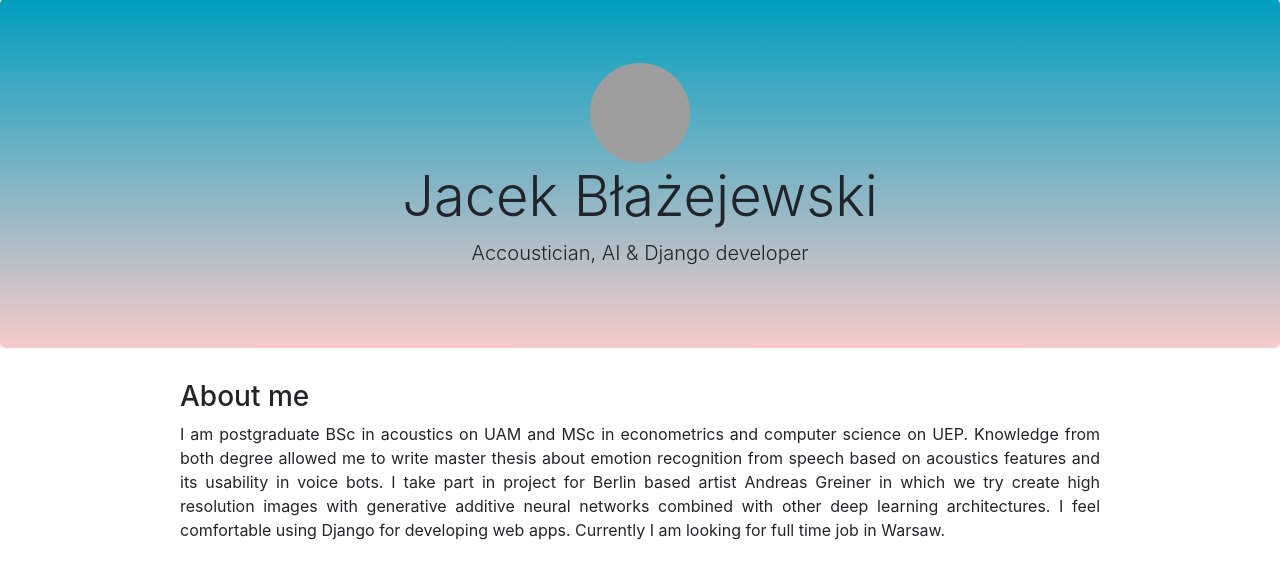
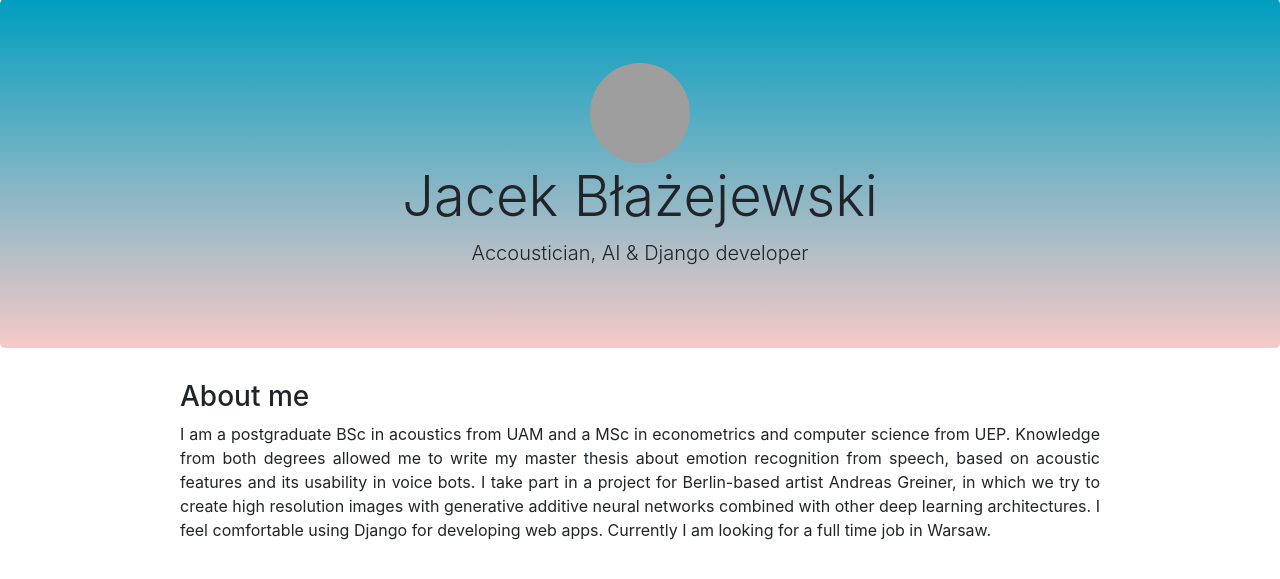
Before and after one commit to jacekblaz/my_website, a Django app: template website/templates/website/index.html in a window 1280 px wide. Shown: the part 57-636 px from the top of the page. Run offline with Django 3.2, Linux system fonts and the light colour scheme; the template is opened without the code that fills it, so the values that code supplies are empty; some libraries are stand-ins or nearby versions; grey boxes are pictures that could not be loaded.

Commit message:
changed front page text

```diff
--- a/website/templates/website/base.html
+++ b/website/templates/website/base.html
@@ -67,6 +67,8 @@
 {% block content %}
 {% endblock %}
 
+
+
 <!-- Optional JavaScript -->
 <!-- jQuery first, then Popper.js, then Bootstrap JS -->
 <script src="https://code.jquery.com/jquery-3.3.1.slim.min.js"
--- a/website/templates/website/index.html
+++ b/website/templates/website/index.html
@@ -21,15 +21,15 @@
         </div>
         <div class="col-10">
             <h3>About me</h3>
-            <p class="text-justify">I am postgraduate BSc in acoustics on UAM and MSc in econometrics and computer science on UEP.
-                Knowledge from both degree allowed me to write master thesis about emotion recognition from speech based on
-                acoustics features and its usability in voice bots. I take part in project for Berlin based artist
-                Andreas Greiner in which we try create high resolution images with generative additive neural networks
-                combined with other deep learning architectures. I feel comfortable using Django for developing web
-                apps. Currently I am looking for full time job in Warsaw.
+            <p class="text-justify">I am a postgraduate BSc in acoustics from UAM and a MSc in econometrics and computer
+                science from UEP. Knowledge from both degrees allowed me to write my master thesis about emotion
+                recognition from speech, based on acoustic features and its usability in voice bots. I take part in a
+                project for Berlin-based artist Andreas Greiner, in which we try to create high resolution images with
+                generative additive neural networks combined with other deep learning architectures. I feel comfortable
+                using Django for developing web apps. Currently I am looking for a full time job in Warsaw.
             </p>
         </div>
-         <div class="col">
+        <div class="col">
         </div>
     </div>
 </div>
```
